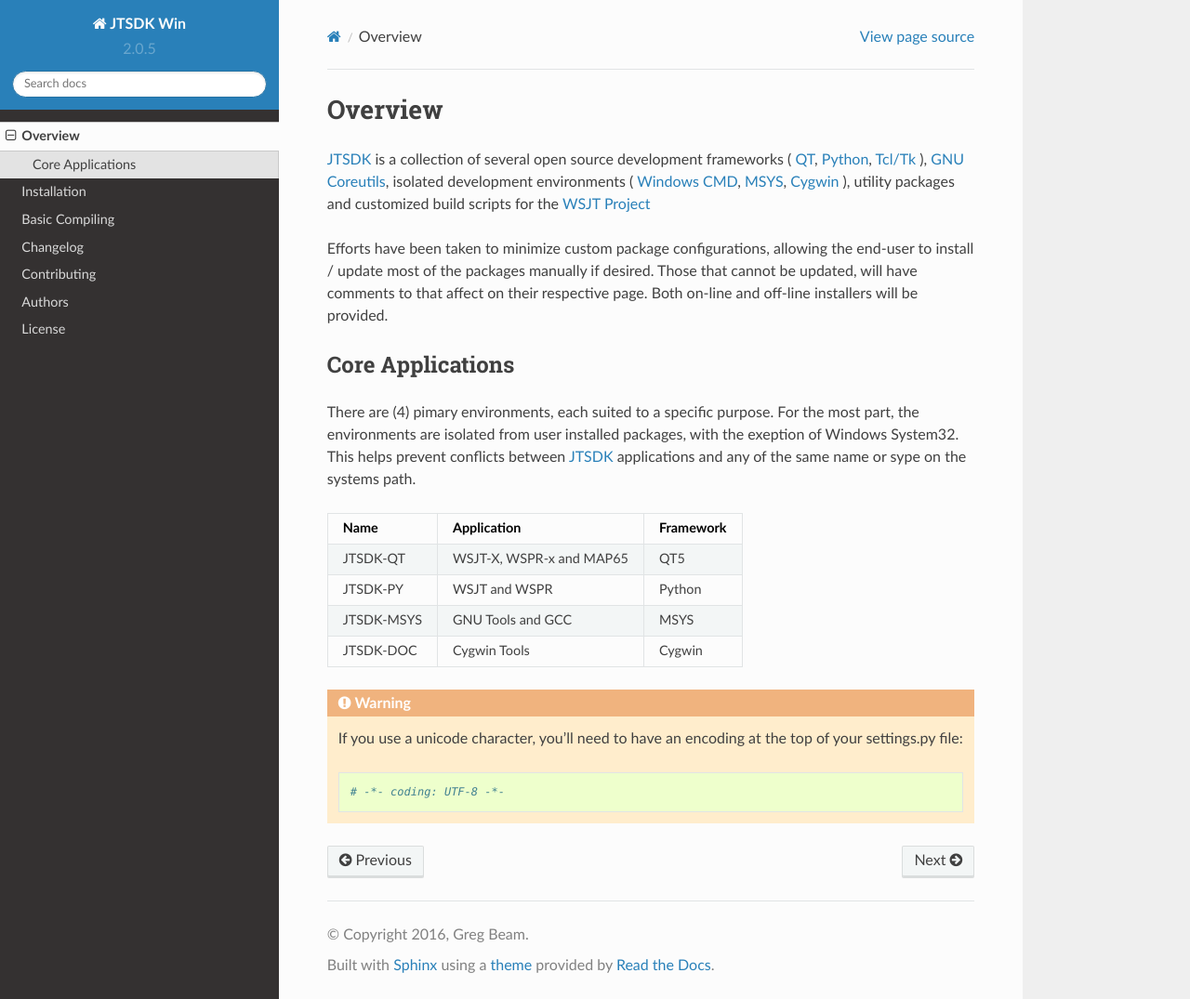
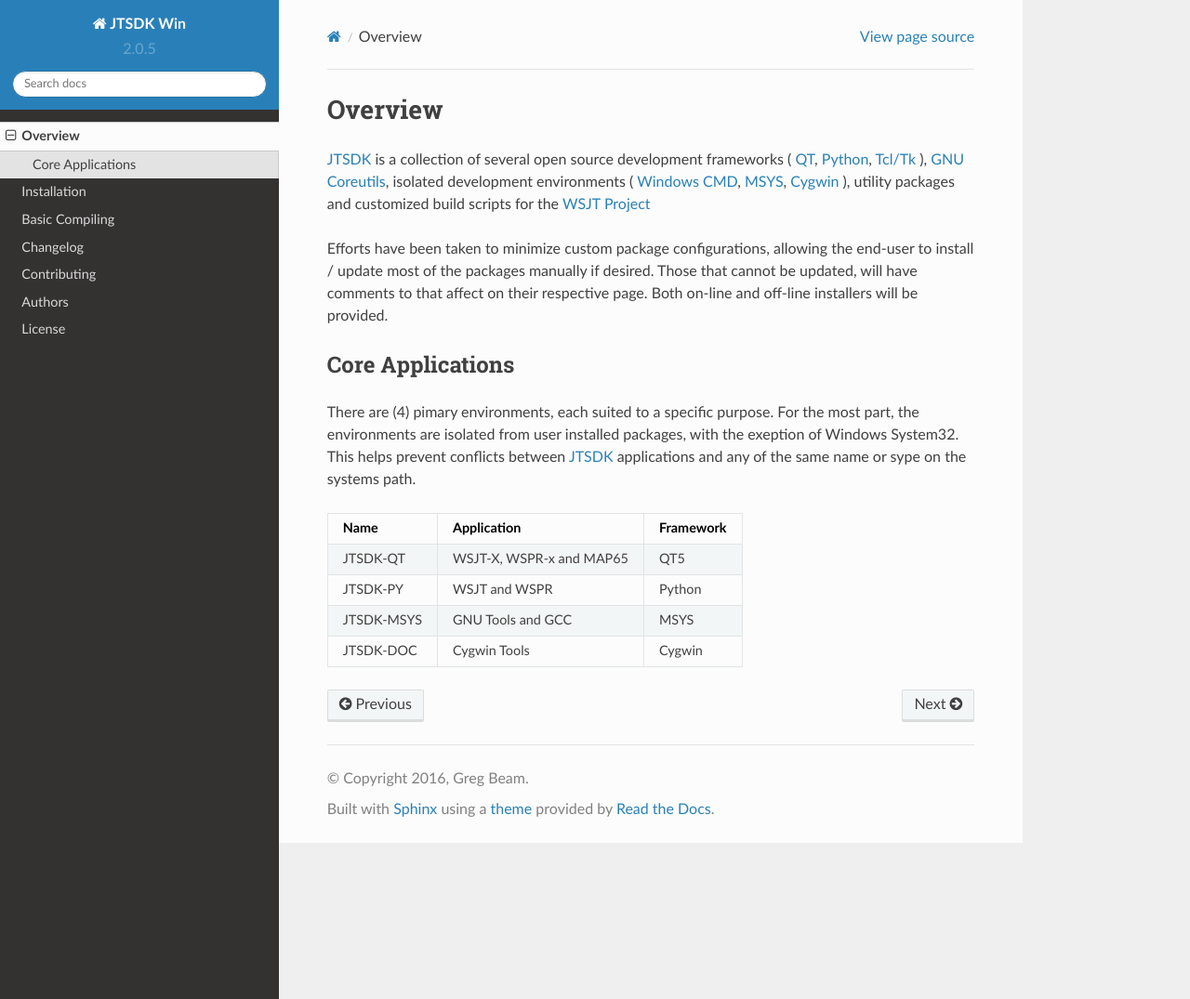
Before and after one commit to JTSDK/jtsdk-win, a Sphinx documentation site: the page built from docs/source/overview.rst, in a window 1280 px wide and 1075 px high. Shown: the whole window at 93% size. Built offline with Sphinx 7.4.7 and the Read the Docs theme 2.0.0, drawn with Linux system fonts in a browser that asks for light colours.

Commit message:
Remove inadvertent warning inclusion

```diff
--- a/docs/source/overview.rst
+++ b/docs/source/overview.rst
@@ -31,13 +31,6 @@
 | JTSDK-DOC  | Cygwin Tools             | Cygwin    |
 +------------+--------------------------+-----------+
 
-.. Warning::
-    If you use a unicode character, you'll need to have an encoding at the top
-    of your settings.py file::
-
-        # -*- coding: UTF-8 -*-
-
-
 .. _WSJT Project: http://physics.princeton.edu/pulsar/k1jt/
 .. _Cygwin: https://cygwin.com/
 .. _MSYS: http://www.mingw.org/wiki/msys
```
